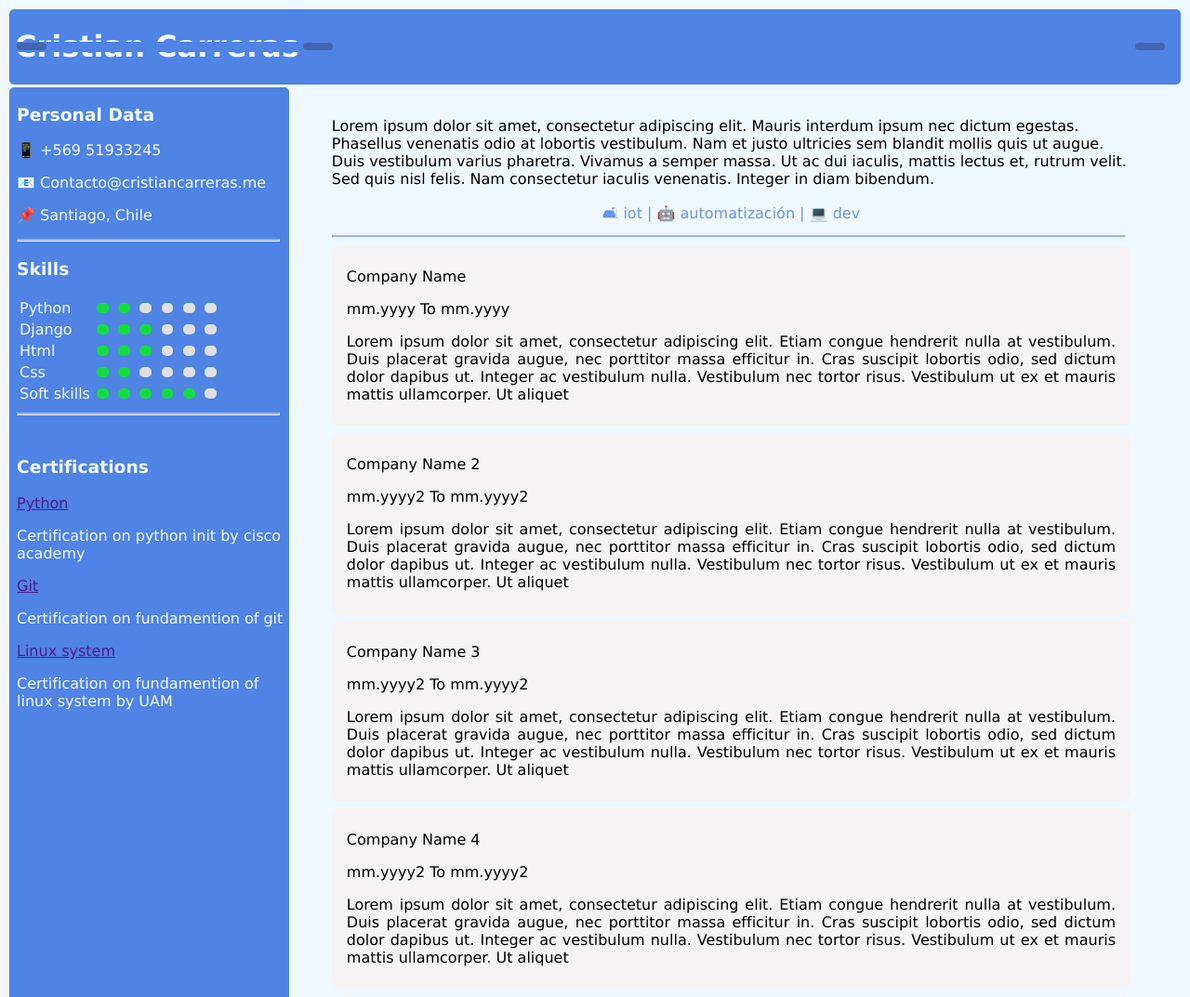
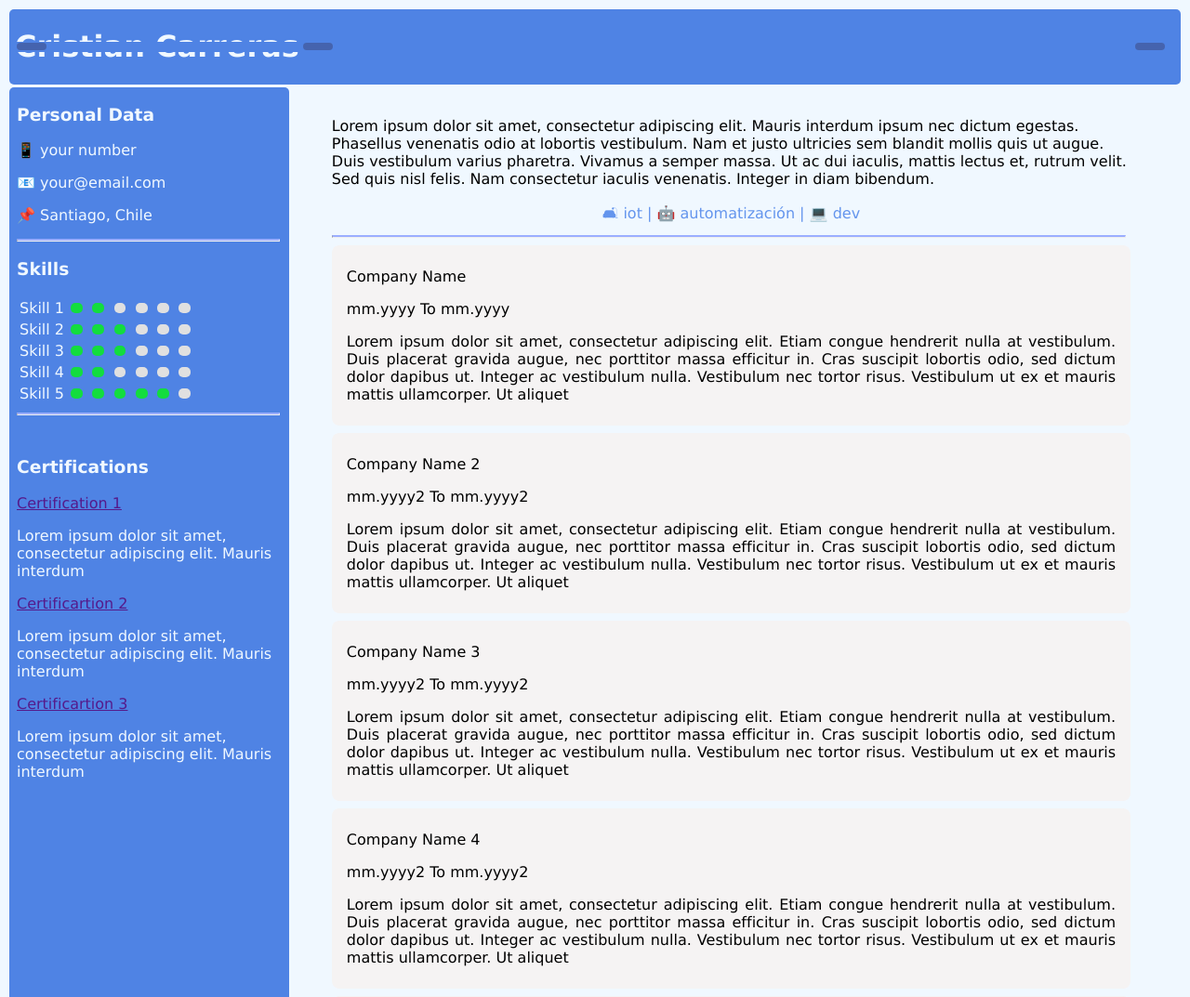
Before and after one commit to cristianCarrerasCastillo/cristiancarreras.me, a Django app: template PostExperiencia/templates/index_original.html in a window 1280 px wide. Shown: the top 1073 px of the page at 93% size. Run offline with Django 4.2, Linux system fonts and the light colour scheme; the template is opened without the code that fills it, so the values that code supplies are empty.

Commit message:
change in the method of access to bio info

```diff
--- a/PostExperiencia/templates/index.html
+++ b/PostExperiencia/templates/index.html
@@ -106,13 +106,9 @@
         </div>
         <div class="cuerpo">
             <div class="bio">
-                {% for Bio in bio %}
-                    <p>{{Bio.bio}}</p>
-                {% endfor %}
+                <p>{{bio.bio}}</p>
             </div>
             <div class="area-selector">
-                <!--ToDo: Convert "selector" a select menu for category -->
-               <!-- <div class="selector">🛋 iot | 🤖 automatización | 💻 dev</div> -->
                 <hr>
 
                     {% for Post in post %}
--- a/PostExperiencia/templates/index_original.html
+++ b/PostExperiencia/templates/index_original.html
@@ -23,8 +23,8 @@
         <div class="lateral-info">
             <div id="personal-data">
                 <h3>Personal Data</h3>
-                <p>📱 +569 51933245</p>
-                <p>📧 Contacto@cristiancarreras.me</p>
+                <p>📱 your number</p>
+                <p>📧 your@email.com</p>
                 <p>📌 Santiago, Chile</p>
                 <hr>
             </div>
@@ -32,7 +32,7 @@
                 <h3>Skills</h3>
                 <table>
                     <tr>
-                        <td>Python</td>
+                        <td>Skill 1</td>
                         <div id="example-2" class="loader"></div>
                         <td><div id="skill" class="bar"></div></td>
                         <td><div id="skill" class="bar"></div></td>
@@ -43,7 +43,7 @@
                     </tr>
 
                     <tr>
-                        <td>Django</td>
+                        <td>Skill 2</td>
                         <div id="example-2" class="loader"></div>
                         <td><div id="skill" class="bar"></div></td>
                         <td><div id="skill" class="bar"></div></td>
@@ -54,7 +54,7 @@
                     </tr>
 
                     <tr>
-                        <td>Html</td>
+                        <td>Skill 3</td>
                         <div id="example-2" class="loader"></div>
                         <td><div id="skill" class="bar"></div></td>
                         <td><div id="skill" class="bar"></div></td>
@@ -65,7 +65,7 @@
                     </tr>
 
                     <tr>
-                        <td>Css</td>
+                        <td>Skill 4</td>
                         <div id="example-2" class="loader"></div>
                         <td><div id="skill" class="bar"></div></td>
                         <td><div id="skill" class="bar"></div></td>
@@ -75,7 +75,7 @@
                         <td><div id="noskill" class="bar"></div></td>
                     </tr>
                     <tr>
-                        <td>Soft skills</td>
+                        <td>Skill 5</td>
                         <div id="example-2" class="loader"></div>
                         <td><div id="skill" class="bar"></div></td>
                         <td><div id="skill" class="bar"></div></td>
@@ -91,14 +91,14 @@
             <br>
             <div id="certifications">
                 <h3>Certifications</h3>
-                        <a href=""><p>Python</p></a>
-                        <p> Certification on python init by cisco academy</p>
+                        <a href=""><p>Certification 1</p></a>
+                        <p> Lorem ipsum dolor sit amet, consectetur adipiscing elit. Mauris interdum</p>
 
-                        <a href=""><p>Git</p></a>
-                        <p>  Certification on fundamention of git</p>
+                        <a href=""><p>Certificartion 2</p></a>
+                        <p>  Lorem ipsum dolor sit amet, consectetur adipiscing elit. Mauris interdum</p>
 
-                        <a href=""><p>Linux system</p></a>
-                        <p>  Certification on fundamention of linux system by UAM</p>
+                        <a href=""><p>Certificartion 3</p></a>
+                        <p>  Lorem ipsum dolor sit amet, consectetur adipiscing elit. Mauris interdum</p>
 
             </div>
         </div>
--- a/PostExperiencia/views.py
+++ b/PostExperiencia/views.py
@@ -5,6 +5,6 @@ from .models import Post, Bio, skills
 # Create your views here.
 def cv(request):
     post = Post.objects.all().order_by('-inicio')
-    bio = Bio.objects.all()
+    bio = Bio.objects.first()
     #skills = skills.objects.all()
     return render(request, 'index.html', {'post': post, 'bio': bio})
```
Also changed, not shown: README.MD (added), gitMedia/pag.png (added), 1 other file.
